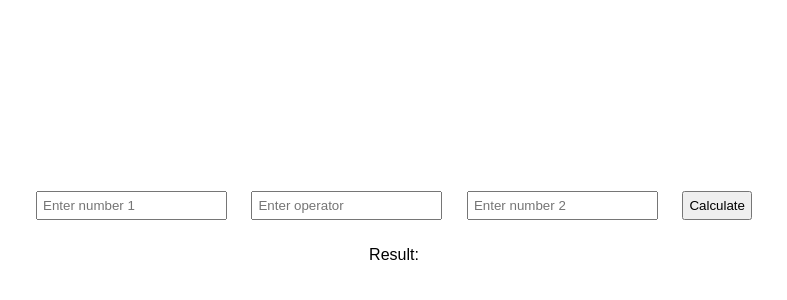
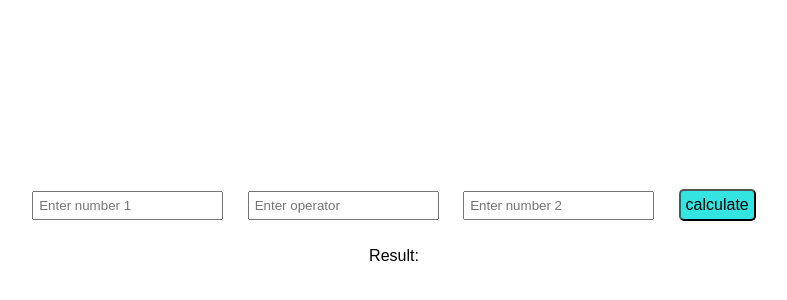
Before and after one commit to VamshiKalyadapu/calculatorproject, a plain HTML site: page index.html in a window 1280 px wide. Shown: the part 170-470 px from the top of the page, without its empty margins (246-1033 px from the left). Drawn offline with Linux system fonts and the light colour scheme.

Commit message:
added styling to the button

```diff
--- a/index.html
+++ b/index.html
@@ -12,7 +12,7 @@
         <input type="text" id="num1" placeholder="Enter number 1">
         <input type="text" id="operator" placeholder="Enter operator">
         <input type="text" id="num2" placeholder="Enter number 2">
-        <button onclick="calculate()">Calculate</button>
+        <input onclick="calculate()" type="button" id="btn" name="button" value="calculate" />
         <p id="result">Result: </p>
     </div>
 
--- a/style.css
+++ b/style.css
@@ -16,6 +16,17 @@ input, button {
     padding: 5px;
 }
 
-button {
+#btn {
     cursor: pointer;
+    background-color: rgb(52, 228, 225);
+    border-radius: 5px;
+    font-size: medium;
+    font-family: 'Arial', 'Helvetica', sans-serif;
 }
+#btn:hover{
+    cursor: pointer;
+    border-color: rgb(52, 228, 225);
+    background-color: white;
+    color: rgb(52, 228, 225);
+    font-weight: bold;
+}
```
